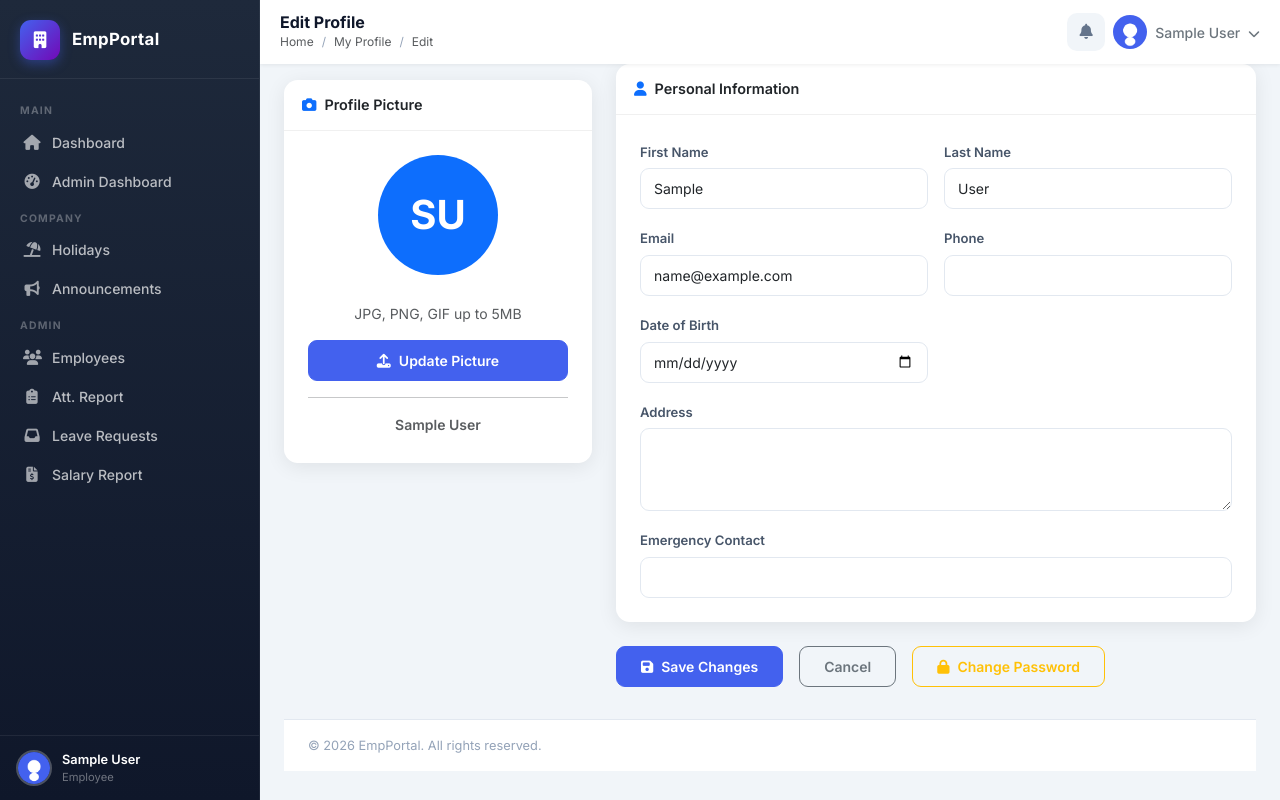
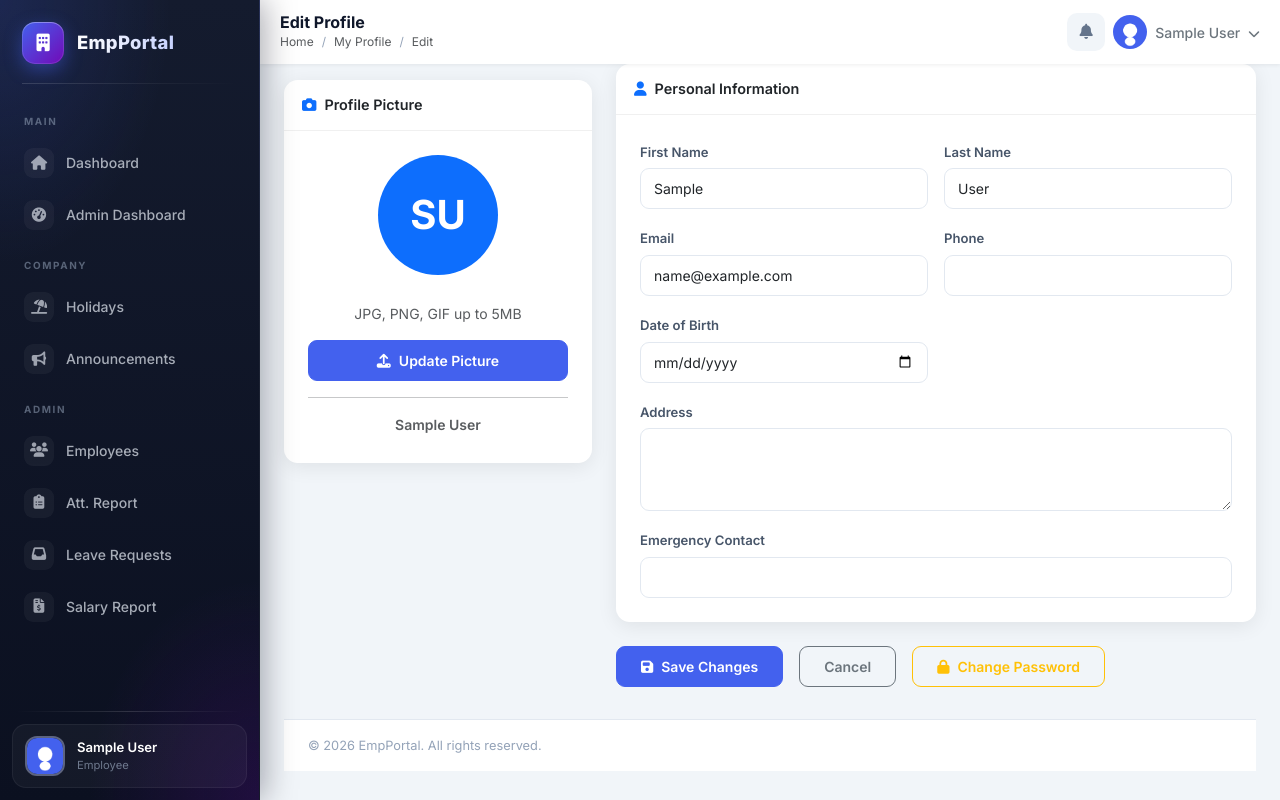
Before and after one commit to infrabittechnologies-netizen/employee-portal, a Django app: page /accounts/profile/edit/ in a window 1280 px wide. Run offline with Django 5.2, Linux system fonts and the light colour scheme; the visitor is signed in with stand-in values (Sample User, id 1); data that the repository does not hold is empty.

Commit message:
Premium sidebar redesign + fix active nav-link class
Layered gradient/glow background, gradient brand, pill nav items with
glowing active state and icon chips, and a glass profile footer. Also add
the missing space before the active-state block so the current page's link
renders as the styled pill instead of a raw blue hyperlink.

Co-Authored-By: Claude Opus 4.7 <noreply@anthropic.com>

```diff
--- a/static/css/main.css
+++ b/static/css/main.css
@@ -40,8 +40,12 @@ body {
   top: 0; left: 0;
   width: var(--sidebar-w);
   height: 100vh;
-  background: linear-gradient(180deg, #1e293b 0%, #0f172a 100%);
-  border-right: 1px solid rgba(255,255,255,.06);
+  background:
+    radial-gradient(120% 60% at 0% 0%, rgba(67,97,238,.18) 0%, rgba(67,97,238,0) 55%),
+    radial-gradient(120% 50% at 100% 100%, rgba(114,9,183,.20) 0%, rgba(114,9,183,0) 55%),
+    linear-gradient(180deg, #141b2e 0%, #0b1020 100%);
+  border-right: 1px solid rgba(255,255,255,.05);
+  box-shadow: 4px 0 30px rgba(2,6,23,.35);
   z-index: 1050;
   display: flex;
   flex-direction: column;
@@ -49,113 +53,176 @@ body {
   transition: transform .3s ease;
 }
 
-.sidebar::-webkit-scrollbar { width: 3px; }
-.sidebar::-webkit-scrollbar-thumb { background: rgba(255,255,255,.15); border-radius: 2px; }
+.sidebar::-webkit-scrollbar { width: 4px; }
+.sidebar::-webkit-scrollbar-thumb { background: rgba(255,255,255,.12); border-radius: 4px; }
+.sidebar::-webkit-scrollbar-thumb:hover { background: rgba(255,255,255,.25); }
 
 /* Brand */
 .sidebar-brand {
   display: flex;
   align-items: center;
-  gap: 12px;
-  padding: 20px 20px 18px;
+  gap: 13px;
+  padding: 22px 22px 20px;
   text-decoration: none;
-  border-bottom: 1px solid rgba(255,255,255,.07);
+  position: relative;
   flex-shrink: 0;
+}
+.sidebar-brand::after {
+  content: "";
+  position: absolute;
+  left: 22px; right: 22px; bottom: 0;
+  height: 1px;
+  background: linear-gradient(90deg, rgba(255,255,255,.14), rgba(255,255,255,0));
 }
 
 .brand-icon {
-  width: 40px; height: 40px;
+  width: 42px; height: 42px;
   background: linear-gradient(135deg, #4361ee 0%, #7209b7 100%);
-  border-radius: 11px;
+  border-radius: 13px;
   display: flex; align-items: center; justify-content: center;
-  color: white; font-size: 1.05rem;
+  color: white; font-size: 1.1rem;
   flex-shrink: 0;
-  box-shadow: 0 4px 12px rgba(67,97,238,.4);
+  box-shadow: 0 6px 18px rgba(67,97,238,.45), inset 0 1px 0 rgba(255,255,255,.25);
+  position: relative;
+}
+.brand-icon::after {
+  content: "";
+  position: absolute; inset: 0;
+  border-radius: 13px;
+  border: 1px solid rgba(255,255,255,.12);
 }
 
 .brand-text {
   color: white;
-  font-size: 1.05rem;
-  font-weight: 700;
+  font-size: 1.15rem;
+  font-weight: 800;
   letter-spacing: .3px;
+  background: linear-gradient(90deg, #ffffff 0%, #c7d2fe 100%);
+  -webkit-background-clip: text;
+  background-clip: text;
+  -webkit-text-fill-color: transparent;
 }
 
 /* Nav */
 .sidebar-nav {
   flex: 1;
-  padding: 14px 0;
+  padding: 14px 12px;
 }
 
 .nav-section-label {
-  padding: 10px 20px 4px;
-  font-size: .65rem;
+  padding: 16px 12px 7px;
+  font-size: .62rem;
   font-weight: 700;
-  letter-spacing: 1.2px;
+  letter-spacing: 1.6px;
   text-transform: uppercase;
-  color: rgba(255,255,255,.3);
+  color: rgba(148,163,184,.55);
 }
 
 .sidebar-nav .nav-link {
   display: flex;
   align-items: center;
-  gap: 11px;
-  padding: 9px 20px;
-  color: rgba(255,255,255,.7);
+  gap: 12px;
+  padding: 10px 12px;
+  margin: 2px 0;
+  border-radius: 12px;
+  color: rgba(226,232,240,.72);
   text-decoration: none;
   font-size: .875rem;
   font-weight: 500;
   transition: var(--ease);
-  border-left: 3px solid transparent;
   position: relative;
+  overflow: hidden;
 }
 
 .sidebar-nav .nav-link:hover {
   color: #fff;
   background: rgba(255,255,255,.06);
-  padding-left: 24px;
+  transform: translateX(3px);
 }
 
 .sidebar-nav .nav-link.active {
   color: #fff;
   font-weight: 600;
-  background: linear-gradient(90deg, rgba(67,97,238,.28) 0%, rgba(67,97,238,.05) 100%);
-  border-left-color: #4361ee;
+  background: linear-gradient(100deg, rgba(67,97,238,.92) 0%, rgba(114,9,183,.92) 100%);
+  box-shadow: 0 8px 20px -6px rgba(67,97,238,.6), inset 0 1px 0 rgba(255,255,255,.18);
+}
+/* Glowing accent bar on the active item */
+.sidebar-nav .nav-link.active::before {
+  content: "";
+  position: absolute;
+  left: -12px; top: 50%; transform: translateY(-50%);
+  width: 4px; height: 22px;
+  border-radius: 0 4px 4px 0;
+  background: #c7d2fe;
+  box-shadow: 0 0 10px 1px rgba(199,210,254,.8);
 }
 
+/* Icon chip */
 .nav-icon {
-  width: 18px;
-  text-align: center;
-  font-size: .95rem;
-  opacity: .85;
+  width: 30px; height: 30px;
+  display: flex; align-items: center; justify-content: center;
+  border-radius: 9px;
+  background: rgba(255,255,255,.05);
+  font-size: .9rem;
+  opacity: .92;
   flex-shrink: 0;
+  transition: var(--ease);
+}
+.sidebar-nav .nav-link:hover .nav-icon {
+  background: rgba(255,255,255,.12);
+}
+.sidebar-nav .nav-link.active .nav-icon {
+  opacity: 1;
+  color: #fff;
+  background: rgba(255,255,255,.22);
+  box-shadow: inset 0 1px 0 rgba(255,255,255,.25);
 }
 
 .nav-label { flex: 1; }
 
-.sidebar-nav .nav-link.active .nav-icon { opacity: 1; color: #93c5fd; }
+/* Badge pill inside nav links */
+.sidebar-nav .nav-link .badge-pill {
+  font-size: .62rem;
+  padding: 2px 7px;
+  border-radius: 20px;
+}
 
 /* Sidebar Footer */
 .sidebar-footer {
-  border-top: 1px solid rgba(255,255,255,.07);
+  padding: 12px;
   flex-shrink: 0;
+}
+.sidebar-footer::before {
+  content: "";
+  display: block;
+  height: 1px;
+  margin: 0 4px 12px;
+  background: linear-gradient(90deg, rgba(255,255,255,0), rgba(255,255,255,.14), rgba(255,255,255,0));
 }
 
 .sidebar-user {
   display: flex;
   align-items: center;
-  gap: 10px;
-  padding: 14px 16px;
+  gap: 12px;
+  padding: 11px 12px;
+  border-radius: 14px;
   text-decoration: none;
+  background: rgba(255,255,255,.04);
+  border: 1px solid rgba(255,255,255,.06);
   transition: var(--ease);
 }
 
-.sidebar-user:hover { background: rgba(255,255,255,.05); }
+.sidebar-user:hover {
+  background: rgba(255,255,255,.08);
+  transform: translateY(-1px);
+  box-shadow: 0 8px 18px -8px rgba(0,0,0,.6);
+}
 
 .sidebar-user img {
-  width: 36px; height: 36px;
-  border-radius: 50%;
+  width: 40px; height: 40px;
+  border-radius: 12px;
   object-fit: cover;
-  border: 2px solid rgba(255,255,255,.25);
+  border: 2px solid rgba(199,210,254,.4);
   flex-shrink: 0;
 }
 
@@ -163,7 +230,7 @@ body {
 
 .user-name {
   color: #fff;
-  font-size: .8rem;
+  font-size: .82rem;
   font-weight: 600;
   white-space: nowrap;
   overflow: hidden;
@@ -171,8 +238,9 @@ body {
 }
 
 .user-role {
-  color: rgba(255,255,255,.4);
+  color: rgba(148,163,184,.7);
   font-size: .7rem;
+  text-transform: capitalize;
 }
 
 /* Sidebar overlay (mobile backdrop) */
```
Also changed, not shown: templates/base.html (+11 -11 lines).
